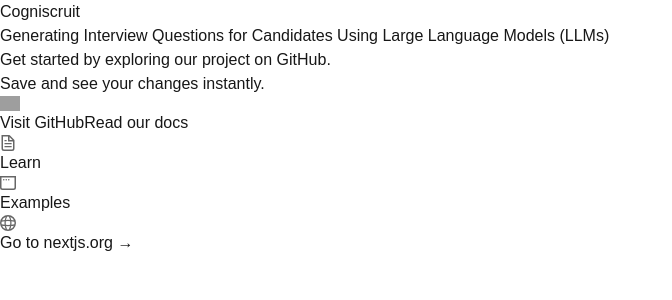
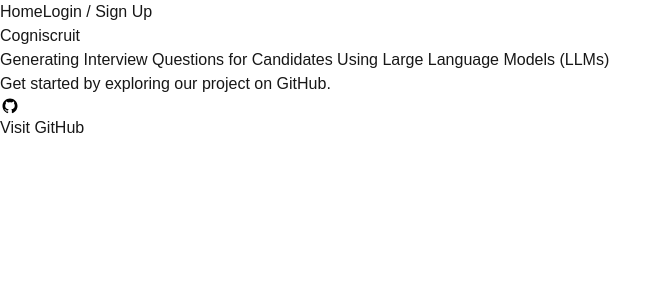
Before and after one commit to Raashil/Cogniscruit, a Next.js app in the folder cogniscruit-app/: page / in a window 1280 px wide. Shown: the top 300 px of the page, without its empty margins (0-672 px from the left). Built offline with nearby package versions, Linux system fonts and the light colour scheme; grey boxes are pictures that could not be loaded.

Commit message:
Login/SignUp Functionality

```diff
--- a/cogniscruit-app/src/app/page.tsx
+++ b/cogniscruit-app/src/app/page.tsx
@@ -3,12 +3,21 @@
 export default function Home() {
   return (
     <div className="grid grid-rows-[20px_1fr_20px] items-center justify-items-center min-h-screen p-8 pb-20 gap-16 sm:p-20 font-[family-name:var(--font-geist-sans)]">
+      <div className="absolute top-4 right-4 flex gap-4">
+        <a href="" className="text-blue-500 hover:underline">
+          Home
+        </a>
+        <a href="/login" className="text-blue-500 hover:underline">
+          Login / Sign Up
+        </a>
+      </div>
       <main className="flex flex-col gap-8 row-start-2 items-center sm:items-start">
         <h1 className="text-4xl font-bold text-center sm:text-left">
           Cogniscruit
         </h1>
         <p className="text-lg text-center sm:text-left">
-          Generating Interview Questions for Candidates Using Large Language Models (LLMs)
+          Generating Interview Questions for Candidates Using Large Language
+          Models (LLMs)
         </p>
         <ol className="list-inside list-decimal text-sm text-center sm:text-left font-[family-name:var(--font-geist-mono)]">
           <li className="mb-2">
@@ -23,7 +32,6 @@
             </a>
             .
           </li>
-          <li>Save and see your changes instantly.</li>
         </ol>
 
         <div className="flex gap-4 items-center flex-col sm:flex-row">
@@ -42,63 +50,8 @@
             />
             Visit GitHub
           </a>
-          <a
-            className="rounded-full border border-solid border-black/[.08] dark:border-white/[.145] transition-colors flex items-center justify-center hover:bg-[#f2f2f2] dark:hover:bg-[#1a1a1a] hover:border-transparent text-sm sm:text-base h-10 sm:h-12 px-4 sm:px-5 sm:min-w-44"
-            href="https://nextjs.org/docs?utm_source=create-next-app&utm_medium=appdir-template-tw&utm_campaign=create-next-app"
-            target="_blank"
-            rel="noopener noreferrer"
-          >
-            Read our docs
-          </a>
         </div>
       </main>
-      <footer className="row-start-3 flex gap-6 flex-wrap items-center justify-center">
-        <a
-          className="flex items-center gap-2 hover:underline hover:underline-offset-4"
-          href="https://nextjs.org/learn?utm_source=create-next-app&utm_medium=appdir-template-tw&utm_campaign=create-next-app"
-          target="_blank"
-          rel="noopener noreferrer"
-        >
-          <Image
-            aria-hidden
-            src="/file.svg"
-            alt="File icon"
-            width={16}
-            height={16}
-          />
-          Learn
-        </a>
-        <a
-          className="flex items-center gap-2 hover:underline hover:underline-offset-4"
-          href="https://vercel.com/templates?framework=next.js&utm_source=create-next-app&utm_medium=appdir-template-tw&utm_campaign=create-next-app"
-          target="_blank"
-          rel="noopener noreferrer"
-        >
-          <Image
-            aria-hidden
-            src="/window.svg"
-            alt="Window icon"
-            width={16}
-            height={16}
-          />
-          Examples
-        </a>
-        <a
-          className="flex items-center gap-2 hover:underline hover:underline-offset-4"
-          href="https://nextjs.org?utm_source=create-next-app&utm_medium=appdir-template-tw&utm_campaign=create-next-app"
-          target="_blank"
-          rel="noopener noreferrer"
-        >
-          <Image
-            aria-hidden
-            src="/globe.svg"
-            alt="Globe icon"
-            width={16}
-            height={16}
-          />
-          Go to nextjs.org →
-        </a>
-      </footer>
     </div>
   );
 }
```
Also changed, not shown: cogniscruit-app/src/app/login/page.tsx (added, +83 -0 lines), cogniscruit-app/public/github.svg (added), cogniscruit-app/public/google.svg (added).
